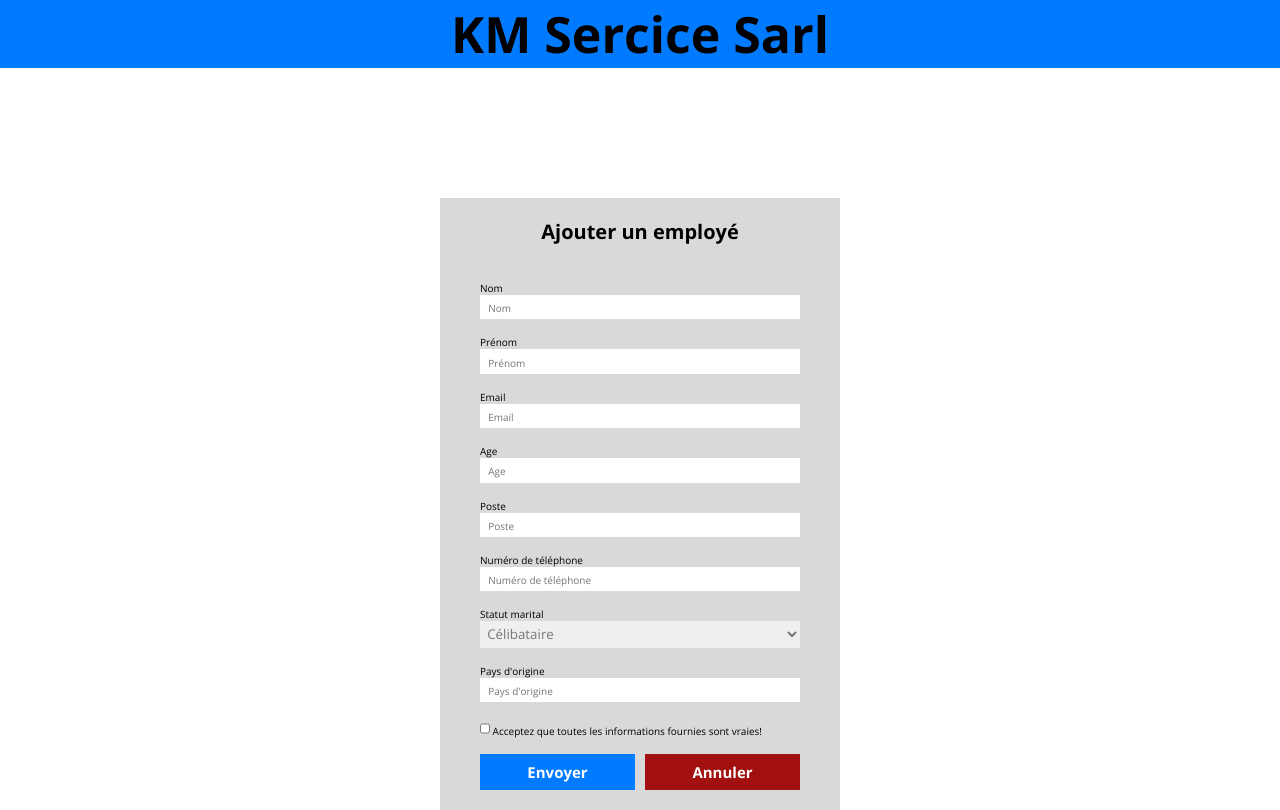
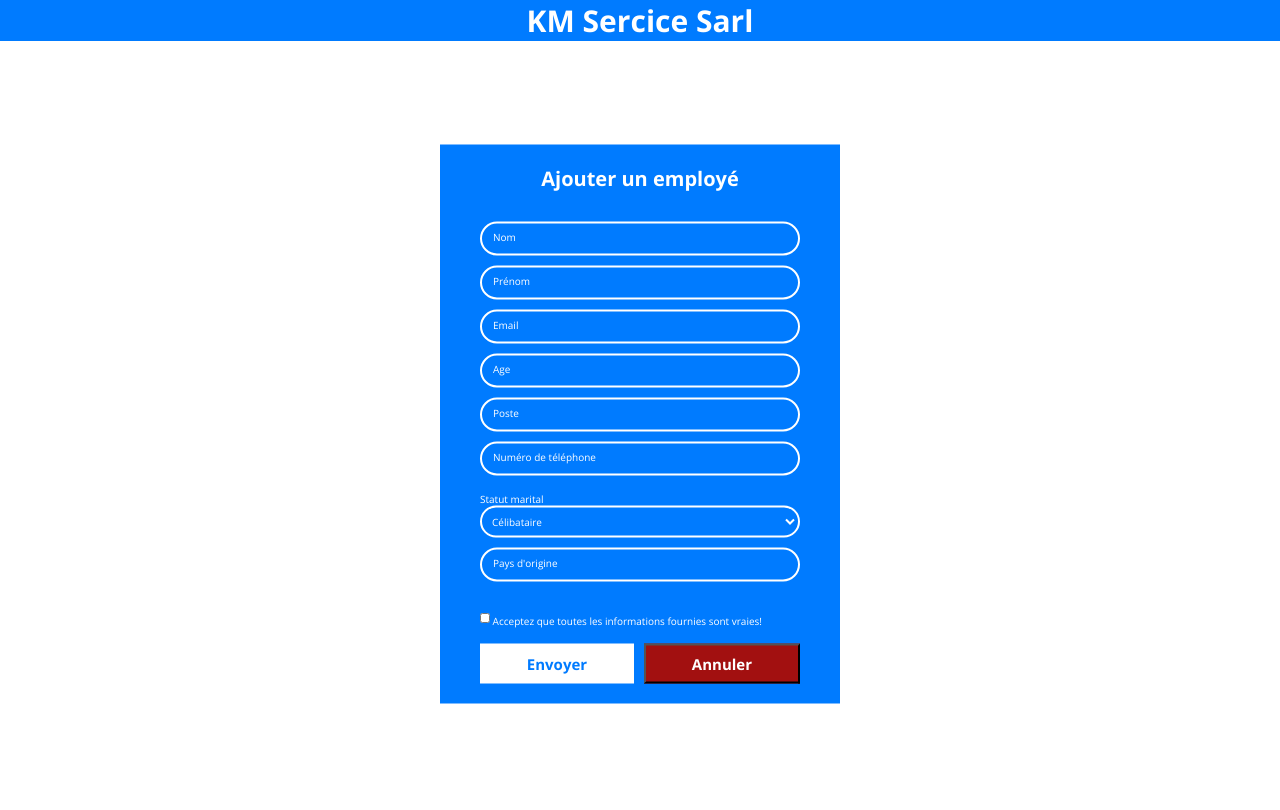
Before and after one commit to kevinmassongo/TodoListSimple, a plain HTML site: page index.html in a window 1280 px wide. Both pictures are taken after a click on the button "Ajouter". Drawn offline with nearby package versions, Linux system fonts and the light colour scheme.

Commit message:
update the code and i finished that

```diff
--- a/index.html
+++ b/index.html
@@ -12,7 +12,7 @@
 </head>
 <body>
     <main>
-        <h1>KM Sercice sarl</h1>
+        <h1 class="logo">KM Sercice sarl</h1>
         <button id="btn1" class="btn1">Ajouter</button>
         <table>
             <thead>
@@ -36,25 +36,39 @@
     <div class="container">
         <h2>Ajouter un employé</h2>
         <form action="#" method="get" id="idForm">
-            <div>Nom</div>
-            <input type="text" id="inputNom" placeholder="Nom" required>
-            <div for="inputPrenom">Prénom</div>
-            <input type="text" id="inputPrenom" placeholder="Prénom" required>
-            <div for="email">Email</div>
-            <input type="email" id="email" placeholder="Email" required>
-            <div for="age">Age</div>
-            <input type="number" id="age" placeholder="Age" required>
-            <div for="poste">Poste</div>
-            <input type="text" id="poste" placeholder="Poste" required>
-            <div for="phone">Numéro de téléphone</div>
-            <input type="text" id="phone" placeholder="Numéro de téléphone" required>
+            <div class="inputGroup">
+                <input type="text" required="" autocomplete="off" id="inputNom">
+                <label for="inputNom">Nom</label>
+            </div>
+            <div class="inputGroup">
+                <input type="text" required="" autocomplete="off" id="inputPrenom">
+                <label for="inputPrenom">Prénom</label>
+            </div>
+            <div class="inputGroup">
+                <input type="email" required="" autocomplete="off" id="email">
+                <label for="email">Email</label>
+            </div>
+            <div class="inputGroup">
+                <input type="number" required="" autocomplete="off" id="age">
+                <label for="age">Age</label>
+            </div>
+            <div class="inputGroup">
+                <input type="text" required="" autocomplete="off" id="poste">
+                <label for="poste">Poste</label>
+            </div>
+            <div class="inputGroup">
+                <input type="text" required="" autocomplete="off" id="phone">
+                <label for="phone">Numéro de téléphone</label>
+            </div>
             <div>Statut marital</div>
             <select required>
                 <option value="Célibataire">Célibataire</option>
                 <option value="Marié">Marié</option>
             </select>
-            <div for="pays">Pays d'origine</div>
-            <input type="text" id="pays" placeholder="Pays d'origine" required><br>
+            <div class="inputGroup">
+                <input type="text" required="" autocomplete="off" id="pays">
+                <label for="pays">Pays d'origine</label>
+            </div>
             <input type="checkbox" id="svg" required>
             <label for="svg">Acceptez que toutes les informations fournies sont vraies!</label>
             <div class="box">
--- a/script.js
+++ b/script.js
@@ -12,6 +12,7 @@ const section = document.querySelector('section');
 const btn1 = document.getElementById('btn1');
 const btnSubmit = document.getElementById('envoyer');
 const validation = document.getElementById('idForm');
+const buttonAnnuler = document.getElementById('annuler')
 
 let nom = '';
 let prenom = '';
@@ -27,6 +28,13 @@ btn1.addEventListener('click', btn1Function);
 function btn1Function(){
     section.style.display = 'block';
     main.style.display = 'none';
+}
+
+buttonAnnuler.addEventListener('click', annulerFunction);
+
+function annulerFunction(){
+    section.style.display = 'none';
+    main.style.display = 'block';
 }
 
 inputNom.addEventListener('input', nomfunction)
--- a/style.css
+++ b/style.css
@@ -1,3 +1,43 @@
+.inputGroup {
+    font-family: 'Segoe UI', sans-serif;
+    margin: 1em 0 1em 0;
+    max-width: 350px;
+    position: relative;
+  }
+
+  .inputGroup input {
+    font-size: 100%;
+    padding: 0.8em;
+    outline: none;
+    border: 2px solid #fff;
+    background-color: transparent;
+    border-radius: 20px;
+    width: 100%;
+    color: white;
+  }
+
+  .inputGroup label {
+    font-size: 100%;
+    position: absolute;
+    left: 0;
+    padding: 0.8em;
+    margin-left: 0.5em;
+    pointer-events: none;
+    transition: all 0.3s ease;
+    color: white;
+  }
+
+  .inputGroup :is(input:focus, input:valid)~label {
+    transform: translateY(-50%) scale(.9);
+    margin: 0em;
+    margin-left: 1.3em;
+    padding: 0.4em;
+    background-color: #007bff;
+  }
+
+  .inputGroup :is(input:focus, input:valid) {
+    border-color: rgb(150, 150, 200);
+  }
 *{
     margin: 0;
     padding: 0;
@@ -7,6 +47,7 @@
 
 html{
     font-size: 62.5%;
+    color: white;
 }
 
 main{
@@ -16,8 +57,12 @@ main{
     transform: translate(-50%,-50%);
 }
 
+.logo{
+    color: #007bff;
+}
+
 h1{
-    font-size: 5rem;
+    font-size: 3rem;
     text-align: center;
     margin-bottom: 4rem;
 }
@@ -61,16 +106,17 @@ section{
 
 .container{
     position: absolute;
-    top: 55%;
+    top: 45%;
     left: 50%;
     transform: translate(-50%,-50%);
-    background-color: rgba(0,0,0,0.15);
+    background-color: #007bff;
 }
 
 h2{
     text-align: center;
     font-size: 2rem;
     margin-top: 5%;
+    color: white;
 }
 
 .container form{
@@ -82,12 +128,14 @@ div{
     margin-top: 5%;
 }
 
-input, select{
+select{
     width: 100%;
-    padding: 1%;
-    border: none;
-    outline: none;
-    color: rgba(0,0,0,0.5);
+    padding: 0.6rem;
+    border: 2px solid #fff;
+    color: #fff;
+    background-color: #007bff;
+    border-radius: 20px;
+    font-size: 100%;
 }
 
 #svg{
@@ -107,7 +155,7 @@ input::placeholder{
 }
 
 #envoyer{
-    background-color: #007bff;
+    background-color: #fff;
     color: white;
     font-size: 1.5rem;
     font-weight: 700;
@@ -115,6 +163,7 @@ input::placeholder{
     width: 100%;
     border: none;
     cursor: pointer;
+    color: #007bff;
 }
 
 
@@ -124,6 +173,8 @@ input::placeholder{
     font-size: 1.5rem;
     font-weight: 700;
     padding: 2.5%;
+    width: 100%;
+    cursor: pointer;
 }
 
 tbody tr td{
```
